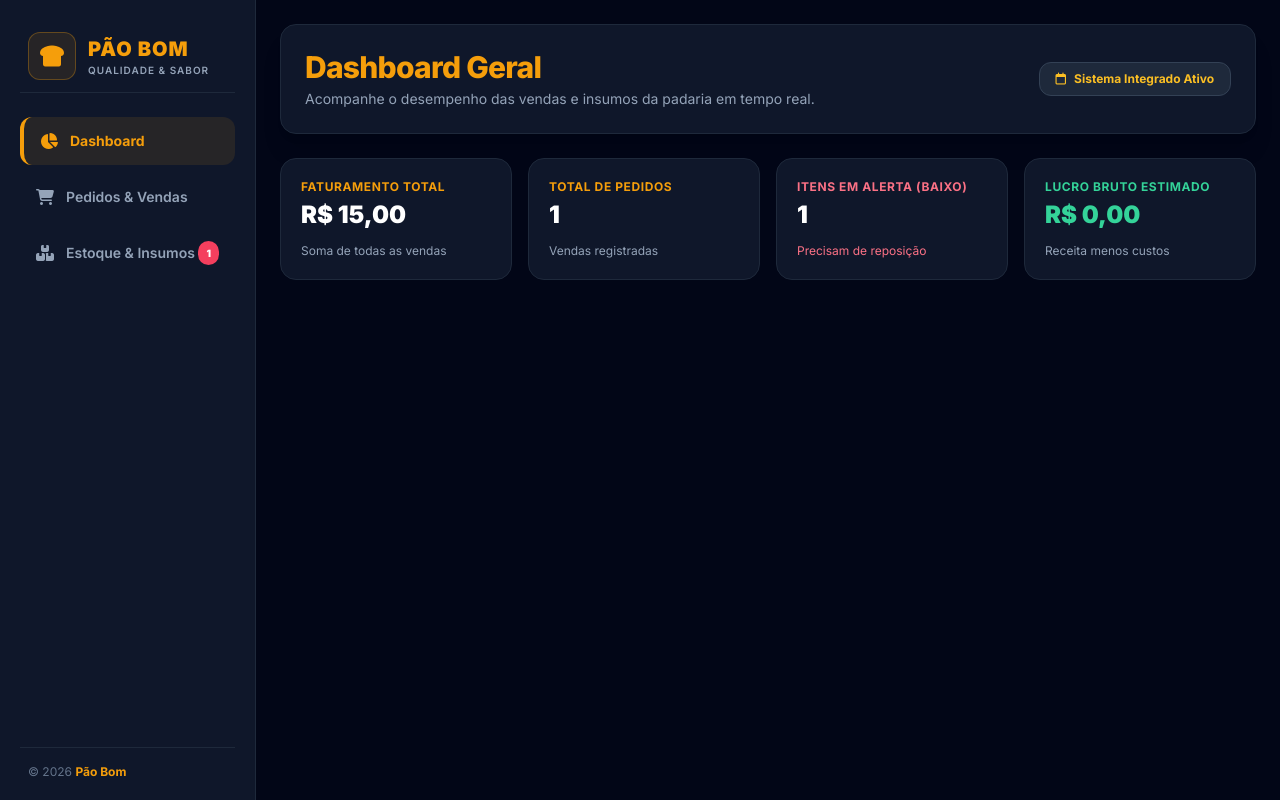
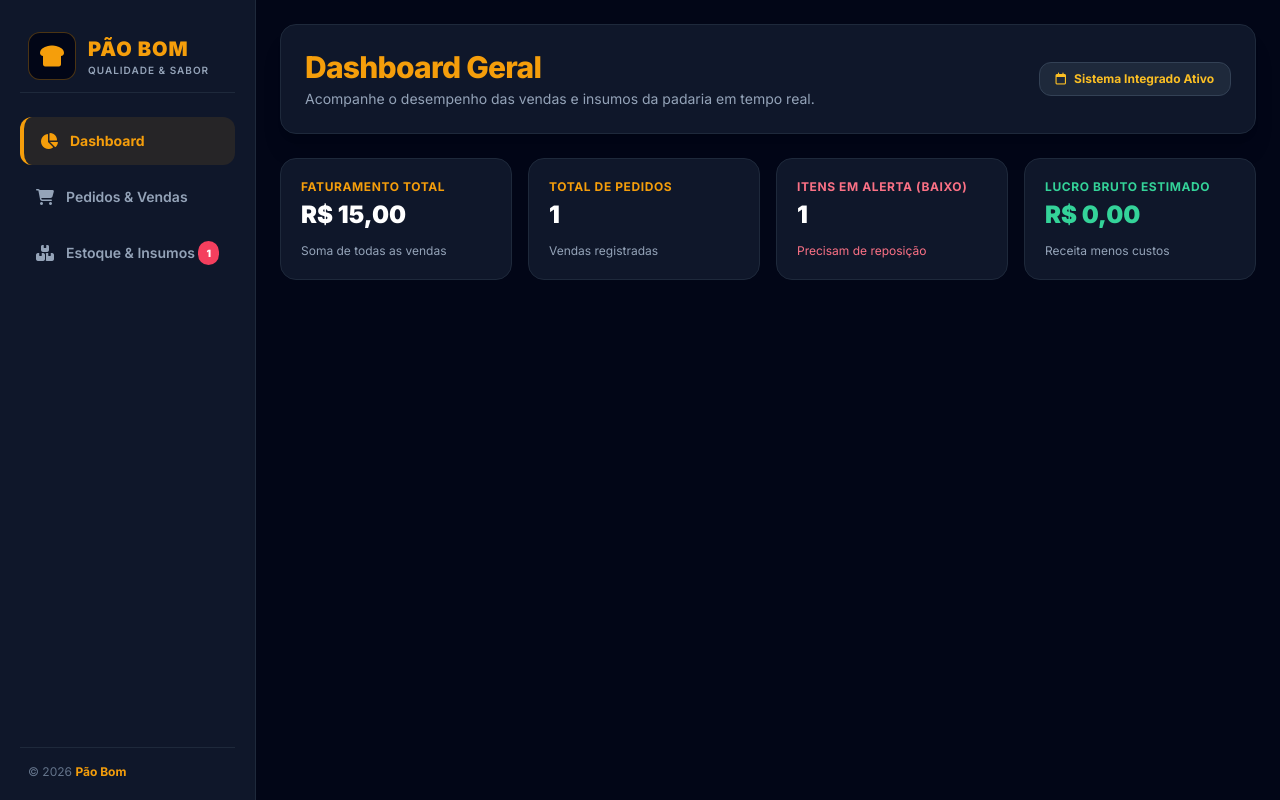
Before and after one commit to PHSUBLIME/pao-bom, a plain HTML site: page index.html in a window 1280 px wide. Drawn offline with nearby package versions, Linux system fonts and the light colour scheme.

Commit message:
Update index.html

```diff
--- a/index.html
+++ b/index.html
@@ -19,9 +19,10 @@
     <!-- BARRA LATERAL (SIDEBAR) -->
     <aside class="w-full md:w-64 bg-slate-900 border-b md:border-b-0 md:border-r border-slate-800 p-5 flex flex-col justify-between shrink-0">
         <div>
+            <!-- LOGO E NOME DA EMPRESA -->
             <div class="flex items-center gap-3 px-2 py-3 mb-6 border-b border-slate-800">
-                <div class="w-12 h-12 shrink-0 flex items-center justify-center bg-amber-500/10 rounded-xl border border-amber-500/30">
-                    <i class="fa-solid fa-bread-slice text-amber-500 text-2xl"></i>
+                <div class="w-12 h-12 shrink-0 flex items-center justify-center overflow-hidden rounded-xl border border-amber-500/30 bg-slate-950">
+                    <img src="logo.png" alt="Pão Bom" class="w-full h-full object-cover" onerror="this.outerHTML='<i class=\'fa-solid fa-bread-slice text-amber-500 text-2xl\'></i>'">
                 </div>
                 <div>
                     <h1 class="text-xl font-black tracking-wider text-amber-500">PÃO BOM</h1>
@@ -225,7 +226,7 @@
         </div>
     </div>
 
-    <!-- SCRIPT DE INTEGRAÇÃO LOCAL (SIMULANDO O BANCO DE DADOS) -->
+    <!-- SCRIPT DE INTEGRAÇÃO LOCAL -->
     <script>
         let dbEstoque = JSON.parse(localStorage.getItem('pao_bom_estoque')) || [
             { id: 1, nome: 'Farinha de Trigo (Kg)', qtd: 50, minimo: 10, preco: 4.50 },
@@ -270,13 +271,11 @@
                 if (e.qtd <= e.minimo) alertasEstoque++;
             });
 
-            // Atualiza Dashboard
             document.getElementById('dash-faturamento').innerText = `R$ ${faturamento.toLocaleString('pt-BR', {minimumFractionDigits: 2})}`;
             document.getElementById('dash-pedidos-count').innerText = dbPedidos.length;
             document.getElementById('dash-alerta-estoque').innerText = alertasEstoque;
             document.getElementById('dash-lucro').innerText = `R$ ${(faturamento - custoTotalEstimado).toLocaleString('pt-BR', {minimumFractionDigits: 2})}`;
 
-            // Badge lateral de alerta
             const badge = document.getElementById('badge-estoque-alerta');
             if(alertasEstoque > 0) {
                 badge.innerText = alertasEstoque;
@@ -334,7 +333,6 @@
             });
         }
 
-        // Funções de Modal e Ações
         function abrirModalPedido() {
             const select = document.getElementById('ped-estoque-id');
             select.innerHTML = '';
@@ -355,7 +353,6 @@
             const insumo = dbEstoque.find(x => x.id === estoqueId);
             if (!insumo) return;
 
-            // BAIXA AUTOMÁTICA NO ESTOQUE INTEGRADO
             insumo.qtd = Math.max(0, insumo.qtd - qtd);
 
             dbPedidos.push({
@@ -369,7 +366,6 @@
 
             salvarDados();
             fecharModalPedido();
-            alert('Venda registrada com sucesso e estoque atualizado!');
         }
 
         function abrirModalEstoque() { document.getElementById('modal-estoque').classList.remove('hidden'); }
@@ -397,7 +393,6 @@
             salvarDados();
         }
 
-        // Inicializa o sistema ao carregar
         window.onload = atualizarInterface;
     </script>
 </body>
```
